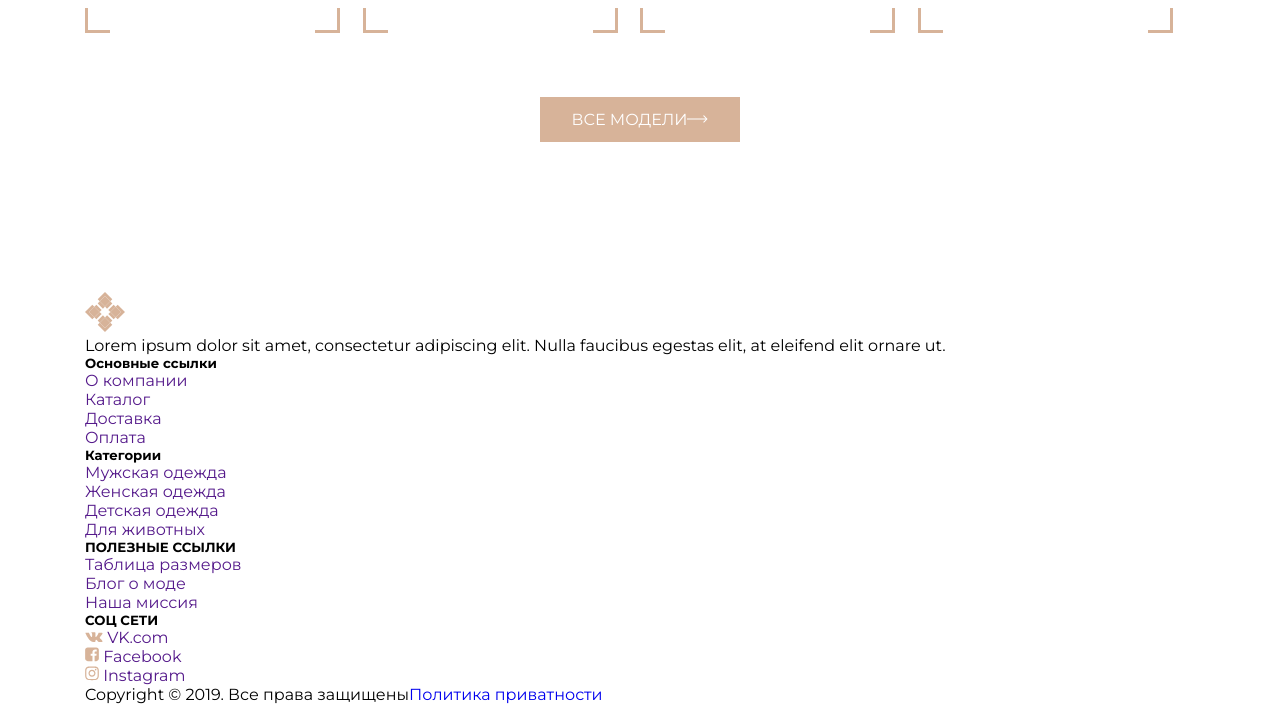
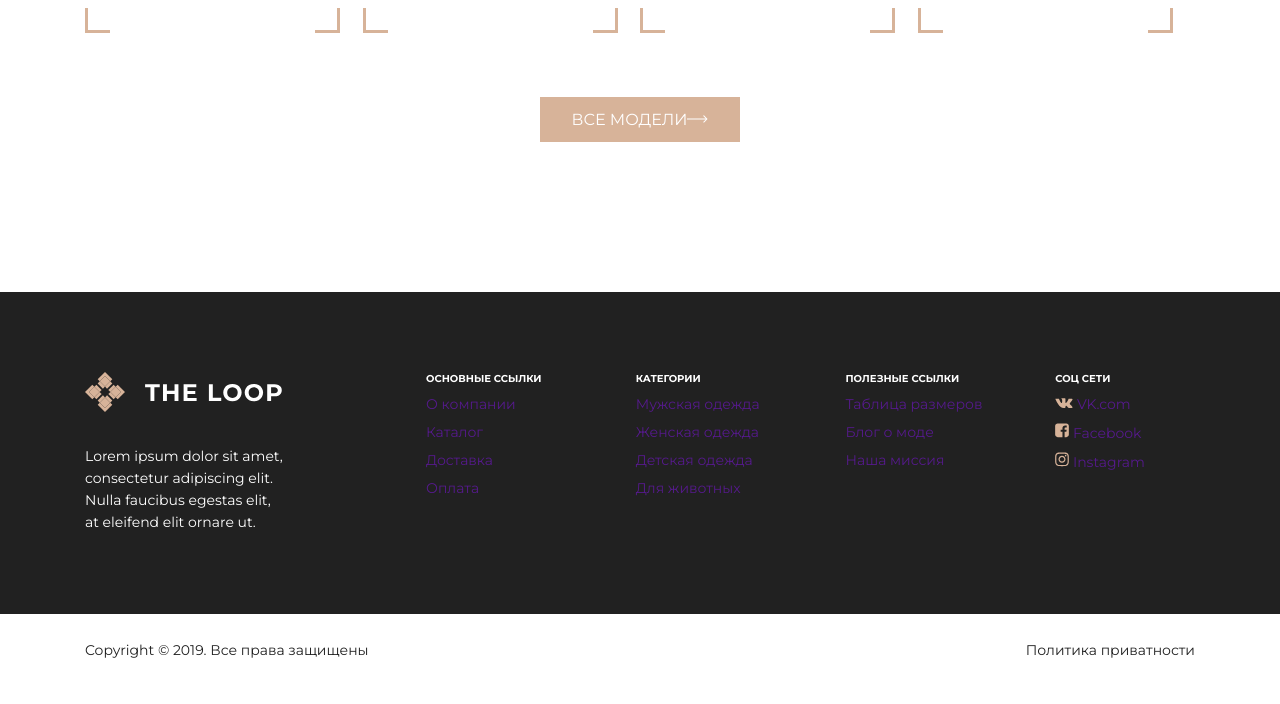
Before and after one commit to Aydayll/the-loop, a plain HTML site: page index.html in a window 1280 px wide. Shown: the part 3364-4068 px from the top of the page. Drawn offline with Linux system fonts and the light colour scheme.

Commit message:
finish the footer

```diff
--- a/assets/base.css
+++ b/assets/base.css
@@ -65,6 +65,9 @@
   .btn svg:hover{
     fill: #D7B399;
   }
+  footer{
+    display: block;
+  }
   @media screen and(max-width:1024px);{
     .col-6{
       width: 100%;
--- /dev/null
+++ b/assets/footer.css
@@ -0,0 +1,49 @@
+.footer__top {
+    padding: 80px 0;
+    background-color: #212121;
+}
+
+.footer__description {
+    margin-top: 30px;
+    font-style: normal;
+    font-weight: normal;
+    font-size: 14px;
+    line-height: 157%;
+    color: #fff;
+    max-width: 200px;
+}
+.footer__title {
+    margin-bottom: 10px;
+    font-style: normal;
+    font-weight: bold;
+    font-size: 10px;
+    text-transform: uppercase;
+    color: #ffffff;
+}
+
+.footer__list li {
+    margin-top: 10px;
+    font-size: 14px;
+}
+.footer__row{
+    display: flex;
+}
+.col-4{
+    margin-right: 70px;
+}
+.col-2{
+    margin-left: 70px;
+}
+.footer__bottom {
+    padding: 25px 0;
+}
+.footer__bottom .row {
+    justify-content: space-between;
+}
+.footer__bottom span, .footer__bottom a {
+    font-style: normal;
+    font-weight: normal;
+    font-size: 14px;
+    line-height: 22px;
+    color: #212121;
+}
--- a/assets/style.css
+++ b/assets/style.css
@@ -4,4 +4,5 @@
 @import './delivery.css';
 @import './collection.css';
 @import './models.css';
-@import './gifts.css'
+@import './gifts.css';
+@import './footer.css';
--- a/index.html
+++ b/index.html
@@ -719,7 +719,7 @@
     <footer class="footer">
       <div class="footer__top">
         <div class="container">
-          <div class="row">
+          <div class="footer__row">
             <div class="col-4">
               <div class="footer__item">
                 <a class="footer__logo" href="">
```
